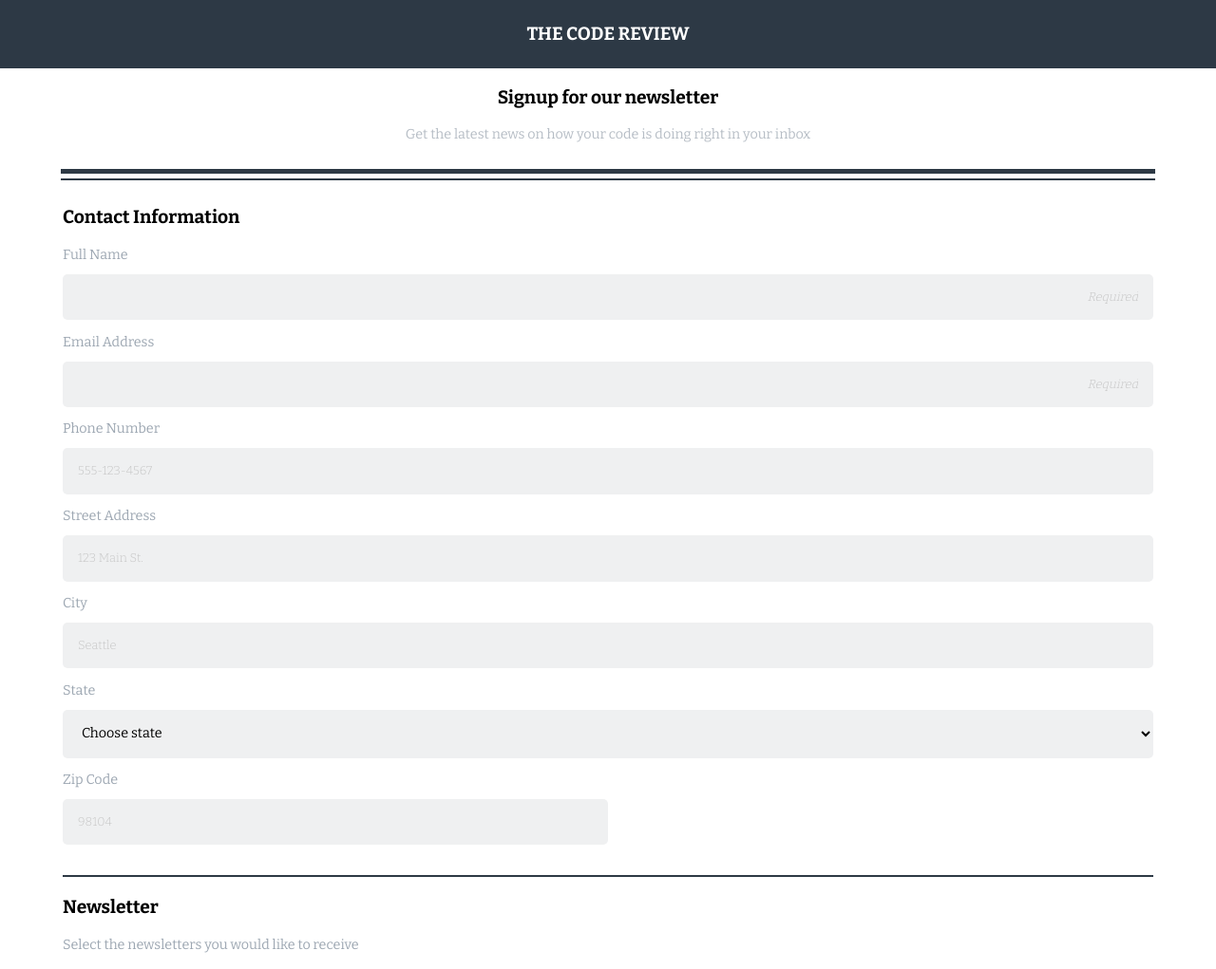
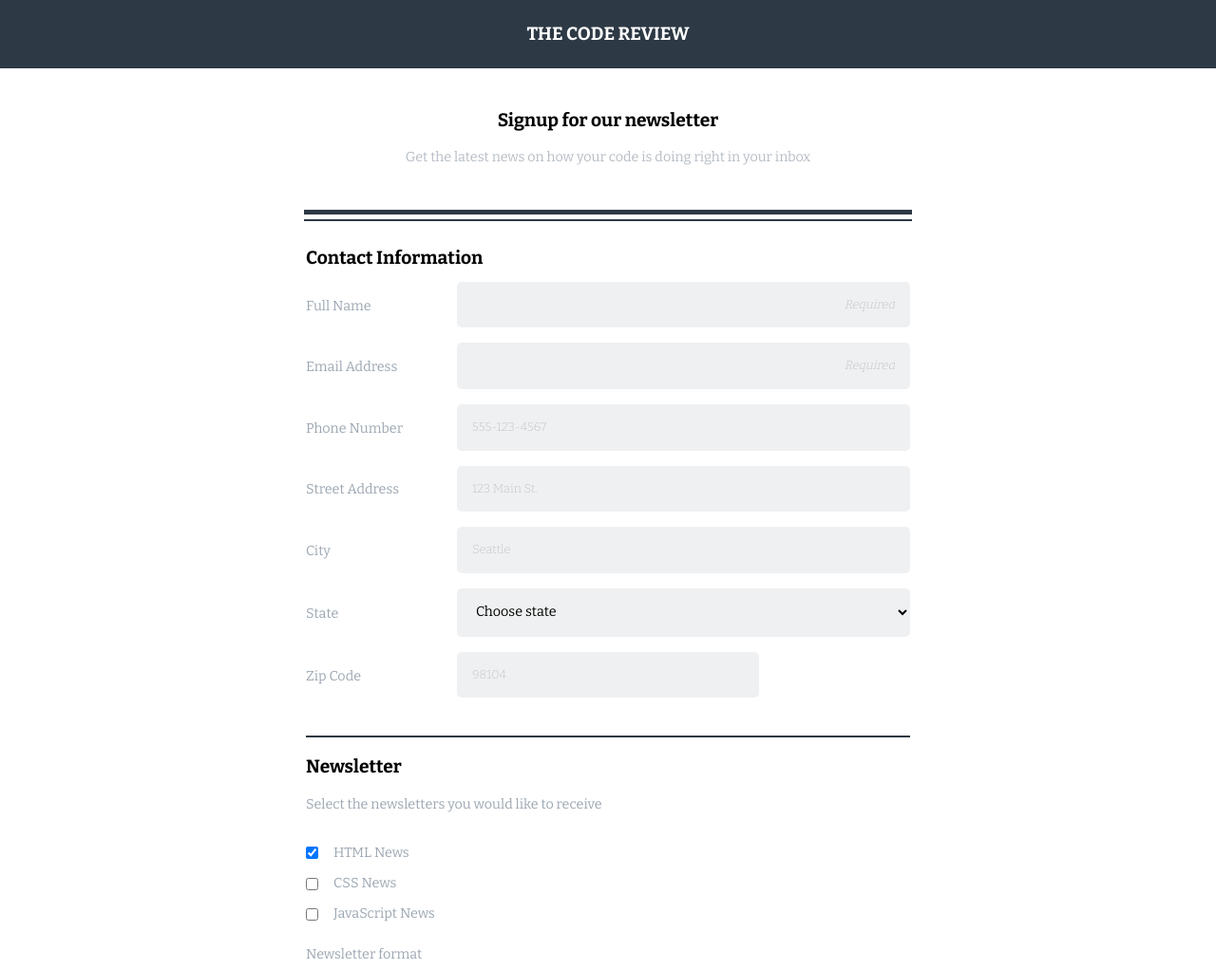
Before and after one commit to SergioSalinasJunior/techdegree-an-online-registration-form, a plain HTML site: page index.html in a window 1280 px wide. Shown: the top 1021 px of the page at 95% size. Drawn offline with nearby package versions, Linux system fonts and the light colour scheme.

Commit message:
Media query to add a breakpoint
-Match the design as it should look on a tablet or desktop that is 768px wide using the desktop-form.png mockup.
-Use a mobile-first approach by writing your media queries using the min-width property in your CSS.

```diff
--- a/css/styles.css
+++ b/css/styles.css
@@ -150,3 +150,33 @@ button {
     text-align: center;
     padding-bottom: 2rem;
   }
+
+  /*************
+MEDIA QUERIES
+*************/
+
+/*** TABLET STYLES ***/
+@media (min-width: 768px) {
+    header section, form {
+        width: 50%;
+    }
+
+    header section {
+        padding: 1.2rem 0;
+    }
+
+    .flex label {
+        width: 25%;
+    }
+
+    input, select {
+        width: 75%;
+        margin: 0.5rem 0;
+    }
+
+    .flex {
+        display: flex;
+        flex-wrap: wrap;
+        align-items: center;
+    }
+}
--- a/index.html
+++ b/index.html
@@ -23,7 +23,7 @@
 
         <main>
             <form action="./index.html" method="post">
-                <fieldset>
+                <fieldset class="flex">
                     <legend><h2>Contact Information</h2></legend>
 
                     <label for="name">Full Name</label>
@@ -104,7 +104,7 @@
                 <fieldset>
                     <legend><h2>Newsletter</h2></legend>
                     <label>Select the newsletters you would like to receive</label>
-                    <ul class="flex">
+                    <ul>
                         <li>
                             <input type="checkbox" id="html" name="subscribe" value="html_news" checked>
                             <label for="html">HTML News</label>
```
